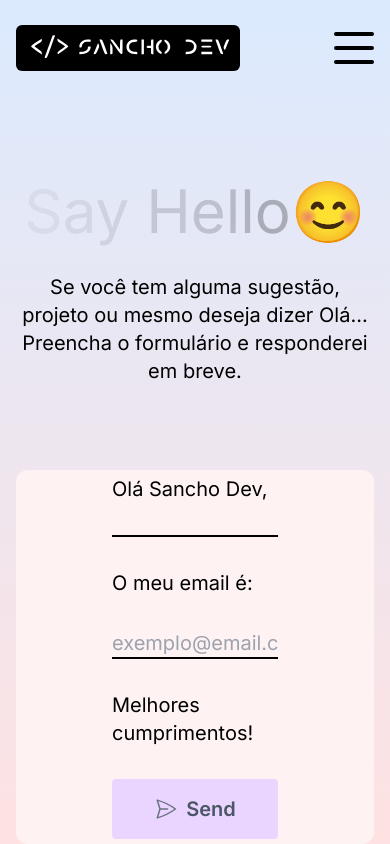
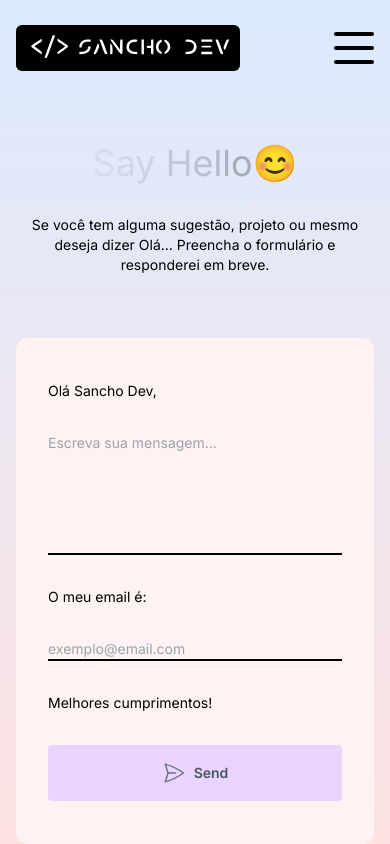
Before and after one commit to sanchopedro/sanchopedro.github.io, a Next.js app: page /contact in a window 390 px wide. Built offline with nearby package versions, Linux system fonts and the light colour scheme.

Commit message:
Fix contact page

```diff
--- a/src/app/contact/page.jsx
+++ b/src/app/contact/page.jsx
@@ -45,7 +45,7 @@ function ContactPage() {
     >
       <div className="h-full flex flex-col lg:flex-row px-4 sm:px-8 md:px-12 lg:px-20 xl:px-48">
         {/* TEXT CONTAINER */}
-        <div className="h-1/2 lg:h-full lg:w-1/2 flex items-center justify-center text-6xl">
+        <div className="h-1/2 lg:h-full lg:w-1/2 flex items-center justify-center text-4xl md:text-6xl">
           <div className="flex flex-col gap-8">
             <div className="text-center">
             {text.split("").map((letter, index) => (
@@ -65,7 +65,7 @@ function ContactPage() {
             😊
 
             </div>
-            <div className="text-xl text-center">
+            <div className=" text-sm md:text-xl text-center mb-4 lg:mb-0">
             <p>Se você tem alguma sugestão, projeto ou mesmo deseja dizer Olá... Preencha o formulário e responderei em breve.</p>
             </div>
           </div>
@@ -74,7 +74,7 @@ function ContactPage() {
         <form
           onSubmit={sendEmail}
           ref={form}
-          className="h-1/2 lg:h-full lg:w-1/2 bg-red-50 rounded-xl text-xl flex flex-col gap-8 justify-center p-24"
+          className="h-full w-full lg:h-full lg:w-1/2 bg-red-50 rounded-xl text-sm md:text-xl flex flex-col gap-8 justify-center p-8 md:p-24"
         >
           <span>Olá Sancho Dev, </span>
           <textarea
```
